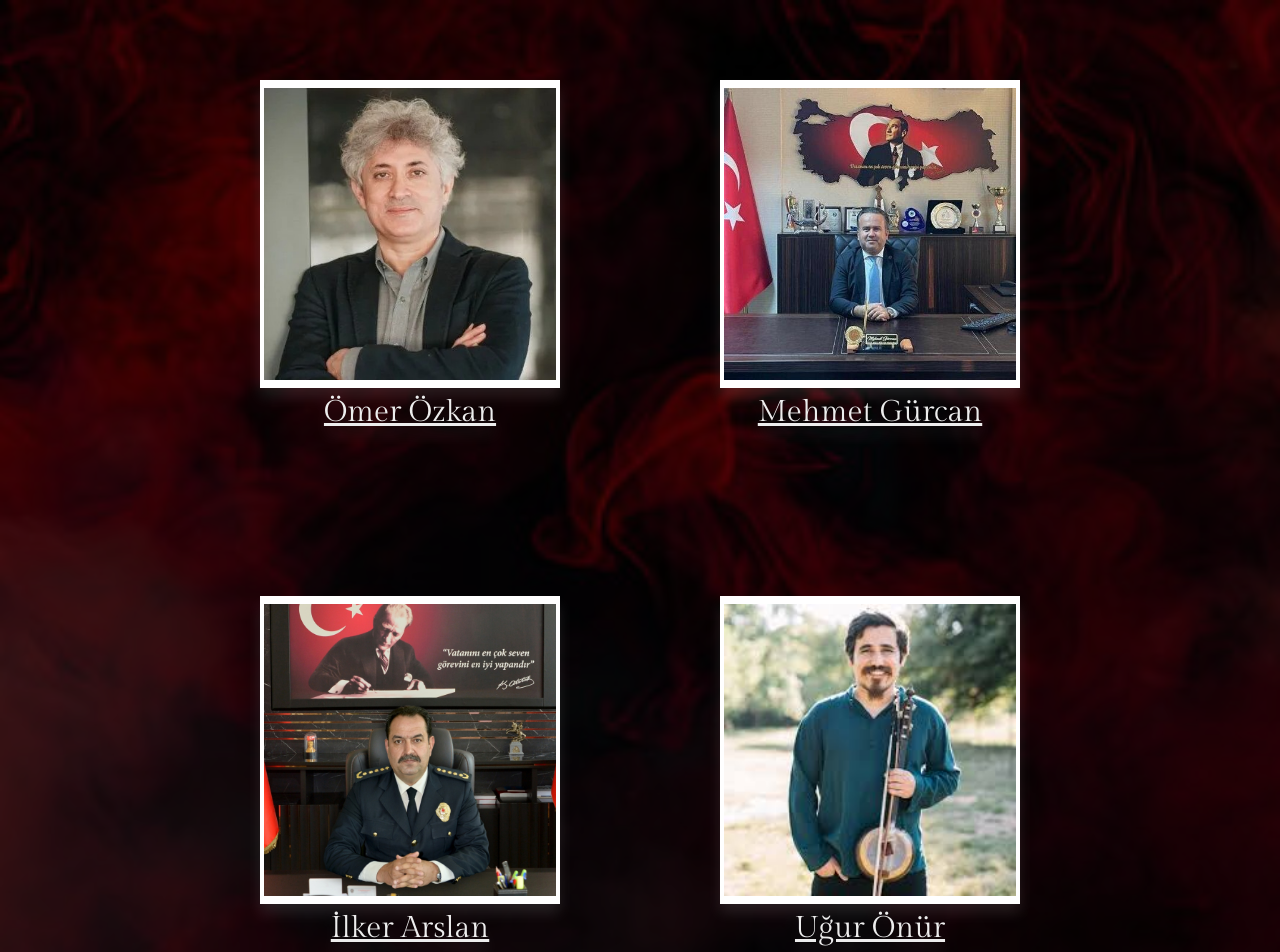
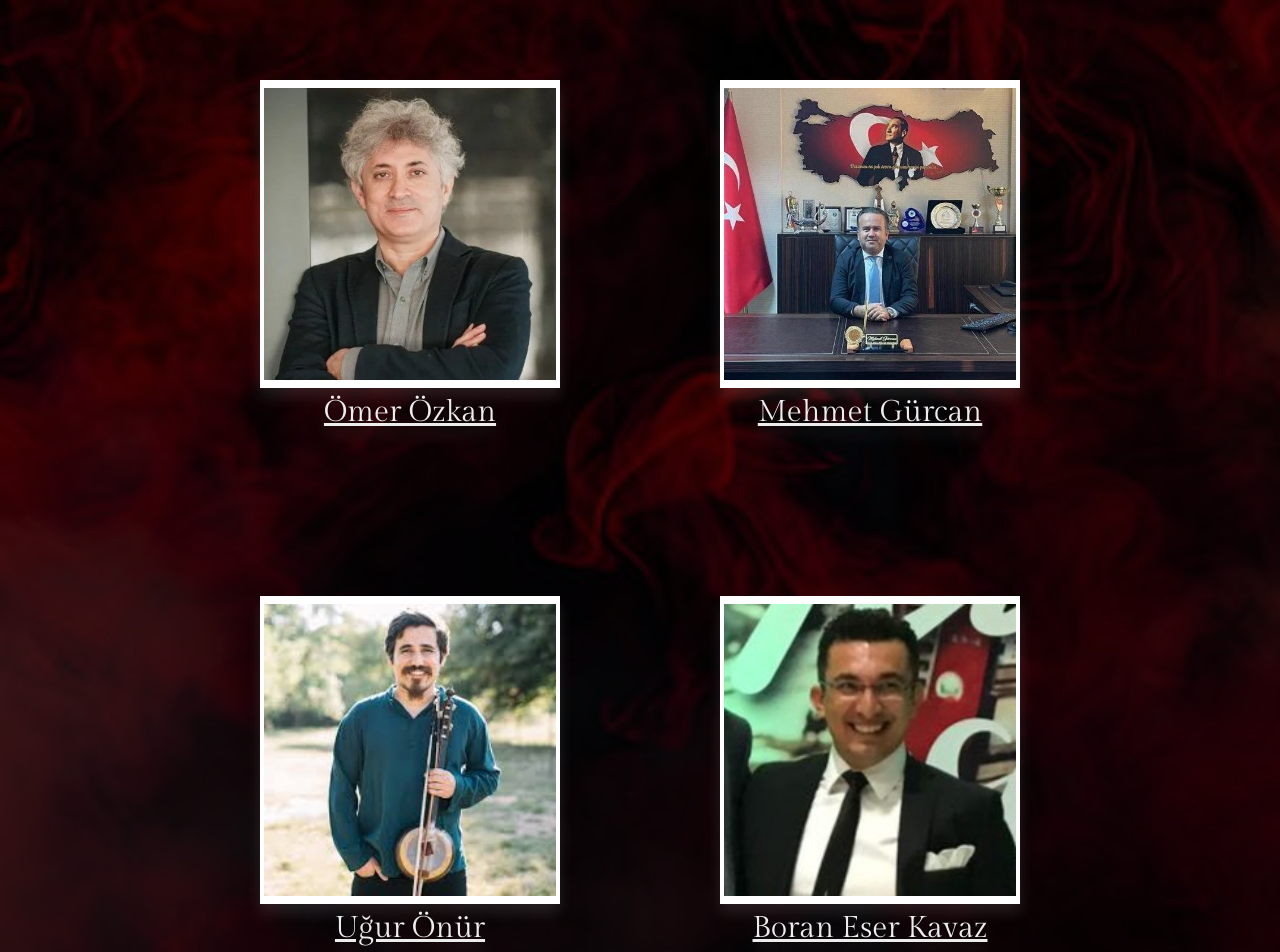
Before and after one commit to Egemam/tedx-dital, a Next.js app: page /speakers in a window 1280 px wide. Shown: the top 952 px of the page. Built offline with nearby package versions, Linux system fonts and the light colour scheme.

Commit message:
removed Ilker Arslan

```diff
--- a/app/speakers/[id]/page.tsx
+++ b/app/speakers/[id]/page.tsx
@@ -20,7 +20,6 @@ export default function SpeakerPage({ params }: {params: Promise<{ id: string }>
     const speakers = [
         "omer-ozkan",
         "mehmet-gurcan",
-        "ilker-arslan",
         "ugur-onur",
         "boran-eser-kavaz",
         "oltan-baran",
@@ -87,28 +86,6 @@ export default function SpeakerPage({ params }: {params: Promise<{ id: string }>
                     </p>
                     <p>
                         Evli ve iki çocuk babasıdır.
-                    </p>
-                </>
-        },
-        "ilker-arslan": {
-            name: "İlker Arslan",
-            title: "İl Emniyet Müdürü",
-            description:
-                <>
-                    <p>
-                        1994 yılında Polis Akademisinden Komiser Yardımcısı
-                        rütbesiyle mezun oldu. İlk görev yeri Ankara İl Emniyet
-                        Müdürlüğüdür. Daha sonra sırasıyla Emniyet Genel Müdürlüğü,
-                        Siir t ve Ankara olmak üzere çeşitli birimlerde, 2016-2021 yılları
-                        arasında Tanık Koruma Daire Başkanı olarak görev yaptı.
-                    </p>
-                    <p>
-                        2021-2024 yılları arasında ise 3 yıl boyunca Kuzey MakedonyaÜsküp Büyükelçiliği İçişleri Müşaviri olarak görev yaptı.
-                        16.08.2024 tarihli Cumhurbaşkanlığı Kararnamesi ile Antalya İl
-                        Emniyet Müdürü olarak atandı.
-                    </p>
-                    <p>
-                        İlker Arslan, Sivas doğumlu olup evli ve 3 çocuk babasıdır.
                     </p>
                 </>
         },
--- a/app/speakers/page.tsx
+++ b/app/speakers/page.tsx
@@ -11,7 +11,7 @@ const gildaDisplay = Gilda_Display({
 
 export default function Speakers() {
 
-    const speakers = [["omer-ozkan","Ömer Özkan"],["mehmet-gurcan","Mehmet Gürcan"],["ilker-arslan","İlker Arslan"],["ugur-onur","Uğur Önür"],["boran-eser-kavaz","Boran Eser Kavaz"],["oltan-baran","Oltan Baran"]]
+    const speakers = [["omer-ozkan","Ömer Özkan"],["mehmet-gurcan","Mehmet Gürcan"],["ugur-onur","Uğur Önür"],["boran-eser-kavaz","Boran Eser Kavaz"],["oltan-baran","Oltan Baran"]]
     const speakers_buttons:ReactElement[] = []
     speakers.forEach(speaker => {
         speakers_buttons.push(
```
Also changed, not shown: public/speakers/ilker-arslan.jpg (deleted).
